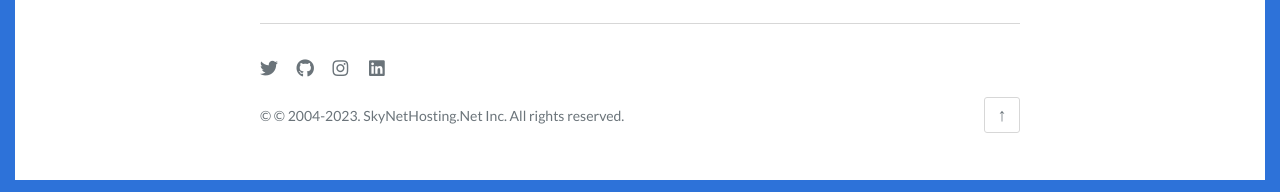
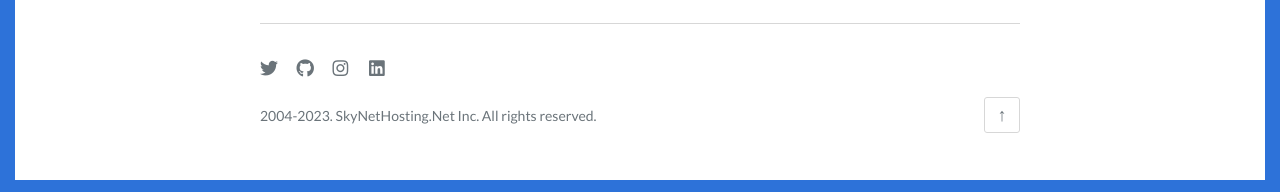
Before and after one commit to aneesh1985-rgb/blog12, a Jekyll site: the page built from index.html, in a window 1280 px wide. Shown: the part 1277-1469 px from the top of the page. Built offline with Jekyll 4.4.1, drawn with Linux system fonts in a browser that asks for light colours; some web fonts are replaced; the list of posts is cut into pages by our own code; part of the change alters nothing that is shown.

```diff
--- a/_config.yml
+++ b/_config.yml
@@ -47,7 +47,7 @@ accent_color: '#2d72d9'
 
 # Site footer
 footer:
-  content: "&copy; © 2004-2023. SkyNetHosting.Net Inc. All rights reserved."
+  content: "2004-2023. SkyNetHosting.Net Inc. All rights reserved."
   has_social: true
 
 # Plugins
```
